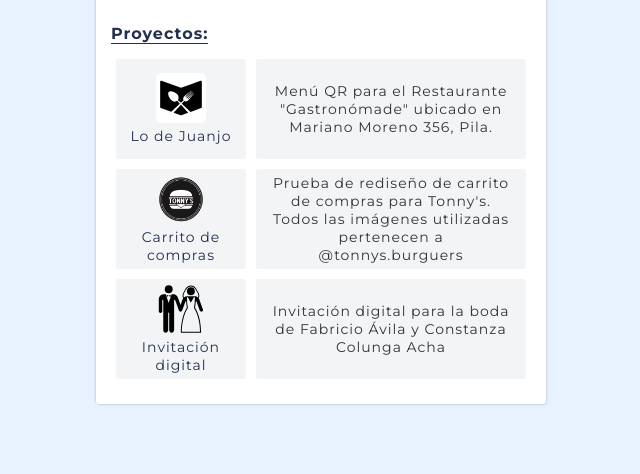
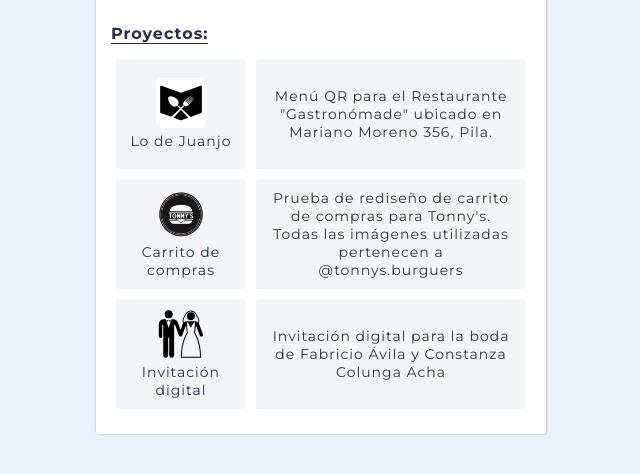
Before and after one commit to EzzielFawst/portfolio, a plain HTML site: page index.html in a window 1280 px wide. Shown: the part 300-774 px from the top of the page, without its empty margins (319-959 px from the left). Drawn offline with Linux system fonts and the light colour scheme; a web font is replaced by a local one.

Commit message:
changed 10px style

```diff
--- a/index.html
+++ b/index.html
@@ -58,7 +58,7 @@
             </li>
             <li class="right-li">
               <div class="description">
-                <p>Prueba de rediseño de carrito de compras para Tonny's. Todos las imágenes utilizadas pertenecen a @tonnys.burguers</p>
+                <p>Prueba de rediseño de carrito de compras para Tonny's. Todas las imágenes utilizadas pertenecen a @tonnys.burguers</p>
               </div>
             </li>
             <li class="left-li">
--- a/styles.css
+++ b/styles.css
@@ -90,12 +90,12 @@ body {
 .proyects ul .left-li {
   padding: 0 5px 10px;
   width: 33.32%;
-  height: 110px;
+  height: 120px;
 }
 .proyects ul .right-li {
   padding: 0 5px 10px;
   width: 66.64%;
-  height: 110px;
+  height: 120px;
 }
 .proyects ul li .proyect_item {
   display: flex;
```
